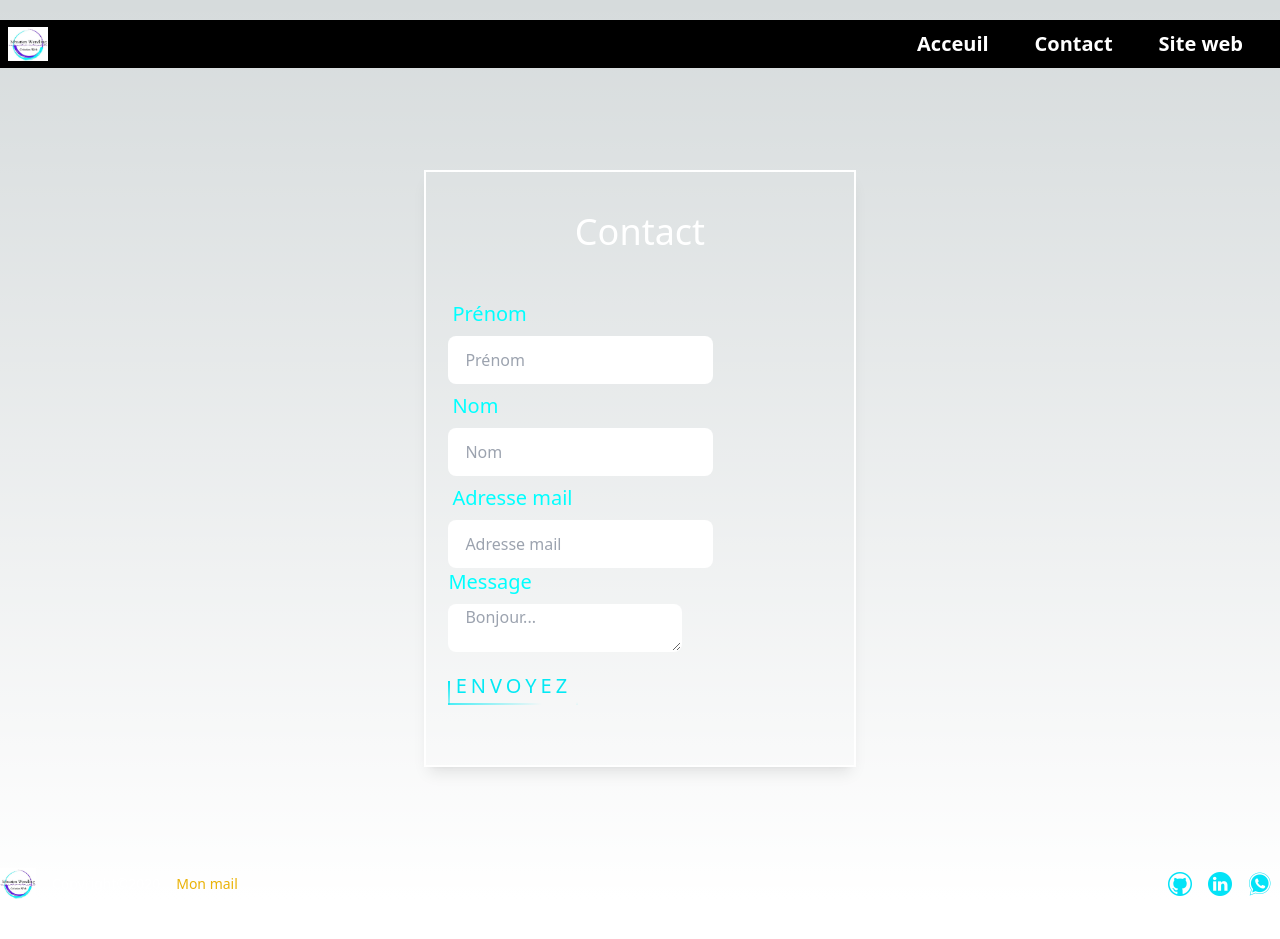
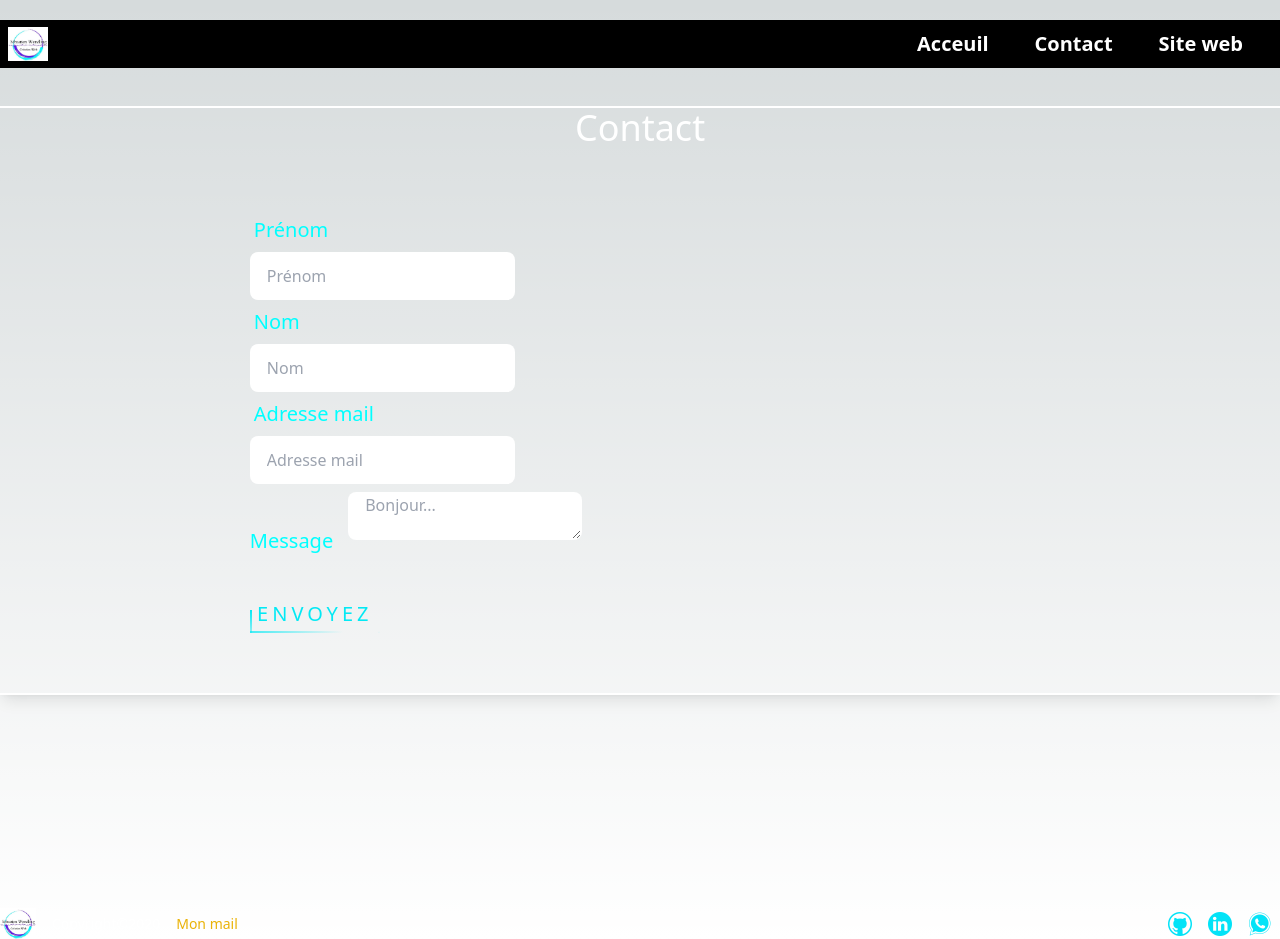
Before and after one commit to seb34110/portfolio, a Next.js app: page /contact in a window 1280 px wide. Before the commit the page ends 899 px from the top, so only its background shows below. Built offline with nearby package versions, Linux system fonts and the light colour scheme.

Commit message:
contact  margin

```diff
--- a/src/pages/contact.tsx
+++ b/src/pages/contact.tsx
@@ -50,12 +50,12 @@ function Contact() {
     <>
       <Header />
       <section>
-        <div className="hero-content min-h-screen">
+        <div className="min-h-screen">
           <div className="ring-2 ring-white shadow-lg hover:shadow-white text-xl">
             <h1 className="flex justify-center text-4xl mt-10 mb-5">Contact</h1>
             {/* Formulaire */}
             <form
-              className="md:w-1/2 flex justify-center sm:w-1/2 mx-12 my-10"
+              className="md:w-1/2 flex justify-center sm:w-1/2 mx-24 p-10"
               onSubmit={handleSubmit(onSubmitHandler)}
             >
               {isSended && (
@@ -130,7 +130,7 @@ function Contact() {
                 </div>
                 <div>
                   {!isLoading && (
-                    <button className="neonButton mb-5">
+                    <button className="neonButton mt-10 mb-5">
                       <span></span>
                       <span></span>
                       <span></span>
```
